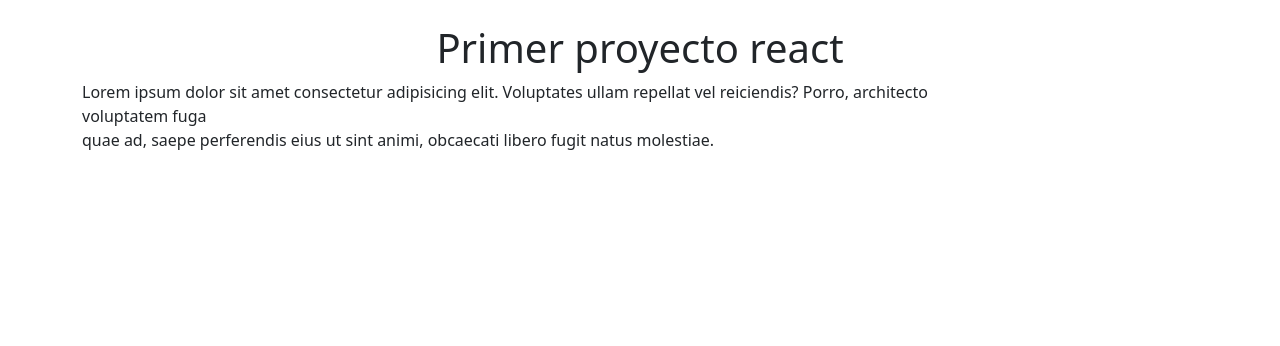
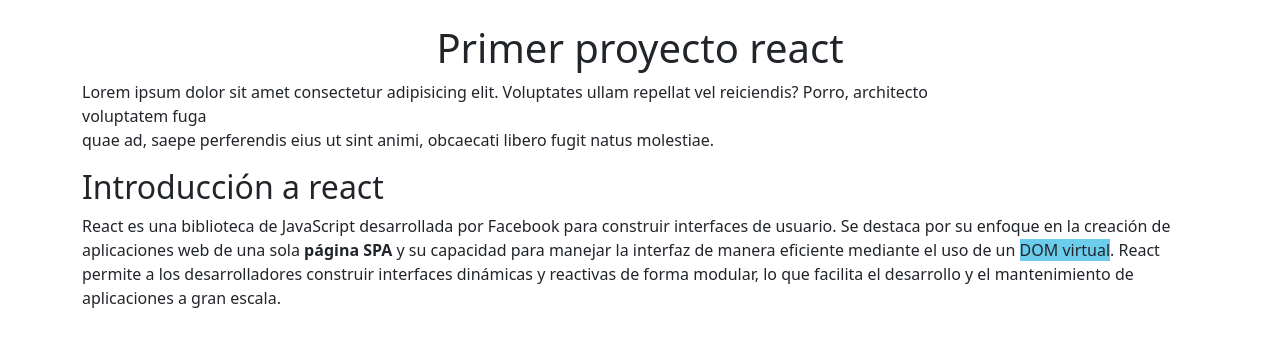
Before and after one commit to rollingcodeschool/contadorc101i, a React (Vite) app: page / in a window 1280 px wide. Shown: the top 346 px of the page. Built offline with nearby package versions, Linux system fonts and the light colour scheme.

Commit message:
agregamos el componente Información con texto sobre react

```diff
--- a/src/App.jsx
+++ b/src/App.jsx
@@ -1,13 +1,21 @@
-import 'bootstrap/dist/css/bootstrap.min.css'
+import "bootstrap/dist/css/bootstrap.min.css";
+import Informacion from "./components/Informacion";
 
 function App() {
-
   return (
-    <main className='container my-4'>
-      <h1 className='text-center'>Primer proyecto react</h1>
-      <p>Lorem ipsum dolor sit amet consectetur adipisicing elit. Voluptates ullam repellat vel reiciendis? Porro, architecto <br/> voluptatem fuga<br></br> quae ad, saepe perferendis eius ut sint animi, obcaecati libero fugit natus molestiae.</p>
+    <main className="container my-4">
+      <h1 className="text-center">Primer proyecto react</h1>
+      <p>
+        Lorem ipsum dolor sit amet consectetur adipisicing elit. Voluptates
+        ullam repellat vel reiciendis? Porro, architecto <br /> voluptatem fuga
+        <br></br> quae ad, saepe perferendis eius ut sint animi, obcaecati
+        libero fugit natus molestiae.
+      </p>
+      {/* invocar los componentes */}
+      <Informacion></Informacion>
+      {/* <Informacion/> */}
     </main>
-  )
+  );
 }
 
-export default App
+export default App;
--- /dev/null
+++ b/src/components/Informacion.jsx
@@ -0,0 +1,14 @@
+const Informacion = () => {
+// aqui agrego la mayor parte de logica
+
+    return (
+        // algo de logica
+        <section>
+            {/* aqui agrego comentario del maquetado */}
+            <h2>Introducción a react</h2>
+            <p>React es una biblioteca de JavaScript desarrollada por Facebook para construir interfaces de usuario. Se destaca por su enfoque en la creación de aplicaciones web de una sola <strong>página SPA</strong> y su capacidad para manejar la interfaz de manera eficiente mediante el uso de un <span className="parrafoResaltado">DOM virtual</span>. React permite a los desarrolladores construir interfaces dinámicas y reactivas de forma modular, lo que facilita el desarrollo y el mantenimiento de aplicaciones a gran escala.</p>
+        </section>
+    );
+};
+
+export default Informacion;
--- a/src/index.css
+++ b/src/index.css
@@ -0,0 +1,3 @@
+.parrafoResaltado{
+    background-color: rgb(108, 204, 236);
+}
```
